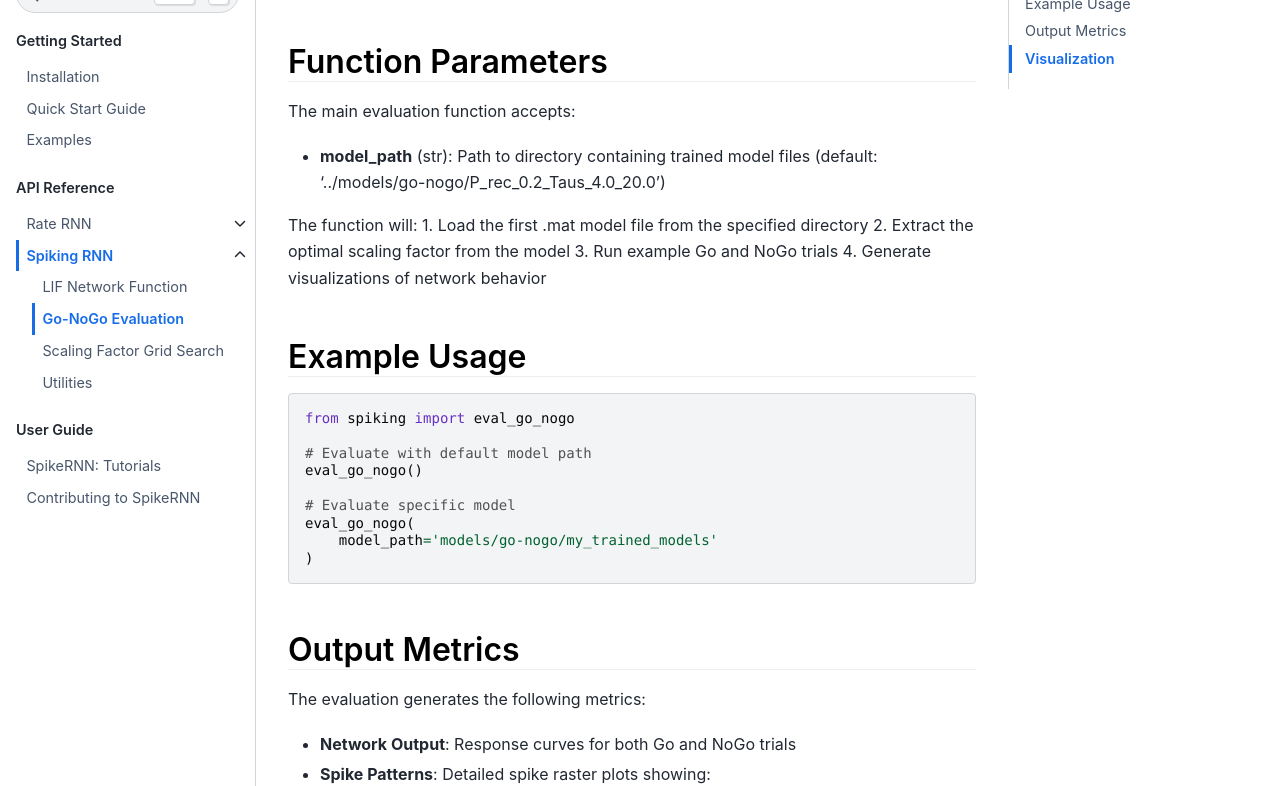
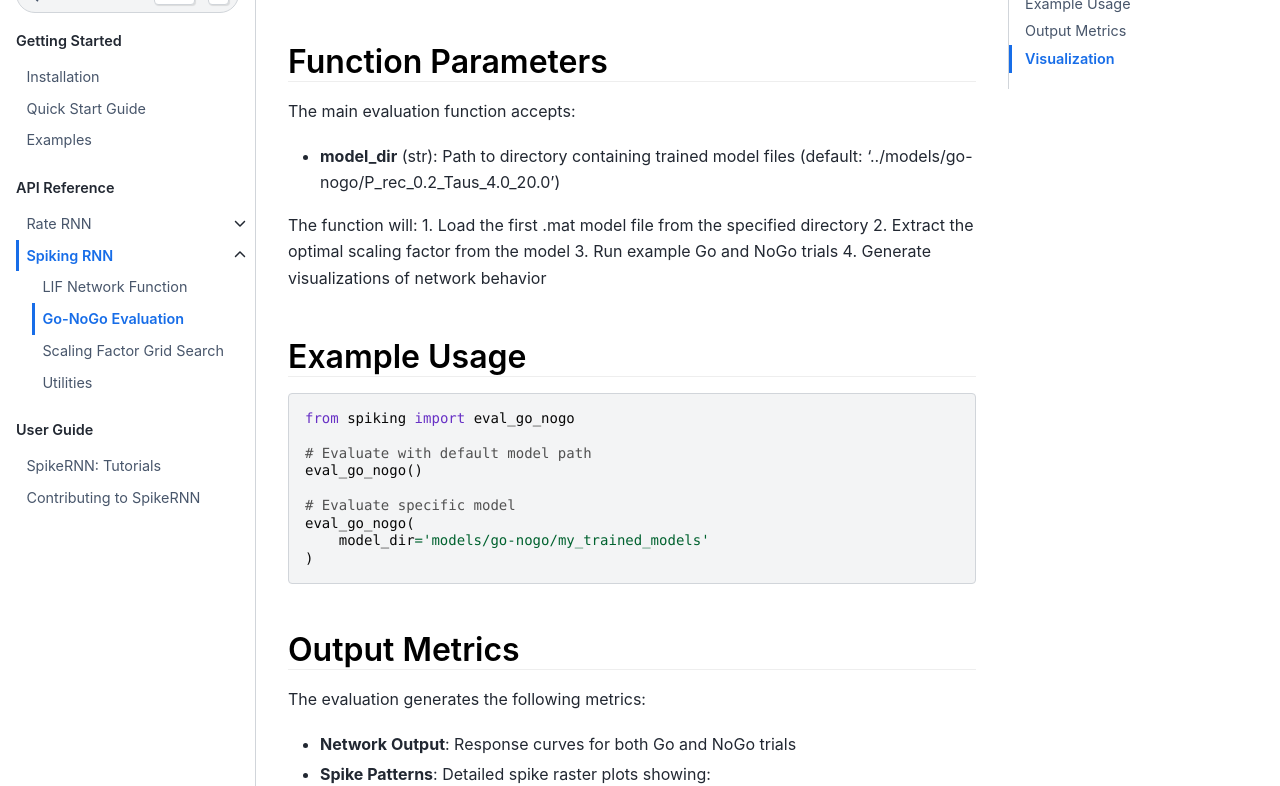
Before and after one commit to NuttidaLab/spikeRNN, a Sphinx documentation site: the page built from docs/api/spiking/eval_go_nogo.rst, in a window 1280 px wide and 900 px high, scrolled down 544 px, cut to the strip 114-900 px from the top of the window. Built offline with Sphinx 7.4.7 and the Sphinx Book theme 1.1.4, drawn with Linux system fonts in a browser that asks for light colours.

Commit message:
modify documentation

```diff
--- a/docs/api/spiking/eval_go_nogo.rst
+++ b/docs/api/spiking/eval_go_nogo.rst
@@ -21,7 +21,7 @@ Function Parameters
 
 The main evaluation function accepts:
 
-* **model_path** (str): Path to directory containing trained model files
+* **model_dir** (str): Path to directory containing trained model files
   (default: '../models/go-nogo/P_rec_0.2_Taus_4.0_20.0')
 
 The function will:
@@ -42,7 +42,7 @@ Example Usage
 
    # Evaluate specific model
    eval_go_nogo(
-       model_path='models/go-nogo/my_trained_models'
+       model_dir='models/go-nogo/my_trained_models'
    )
 
 Output Metrics
```
